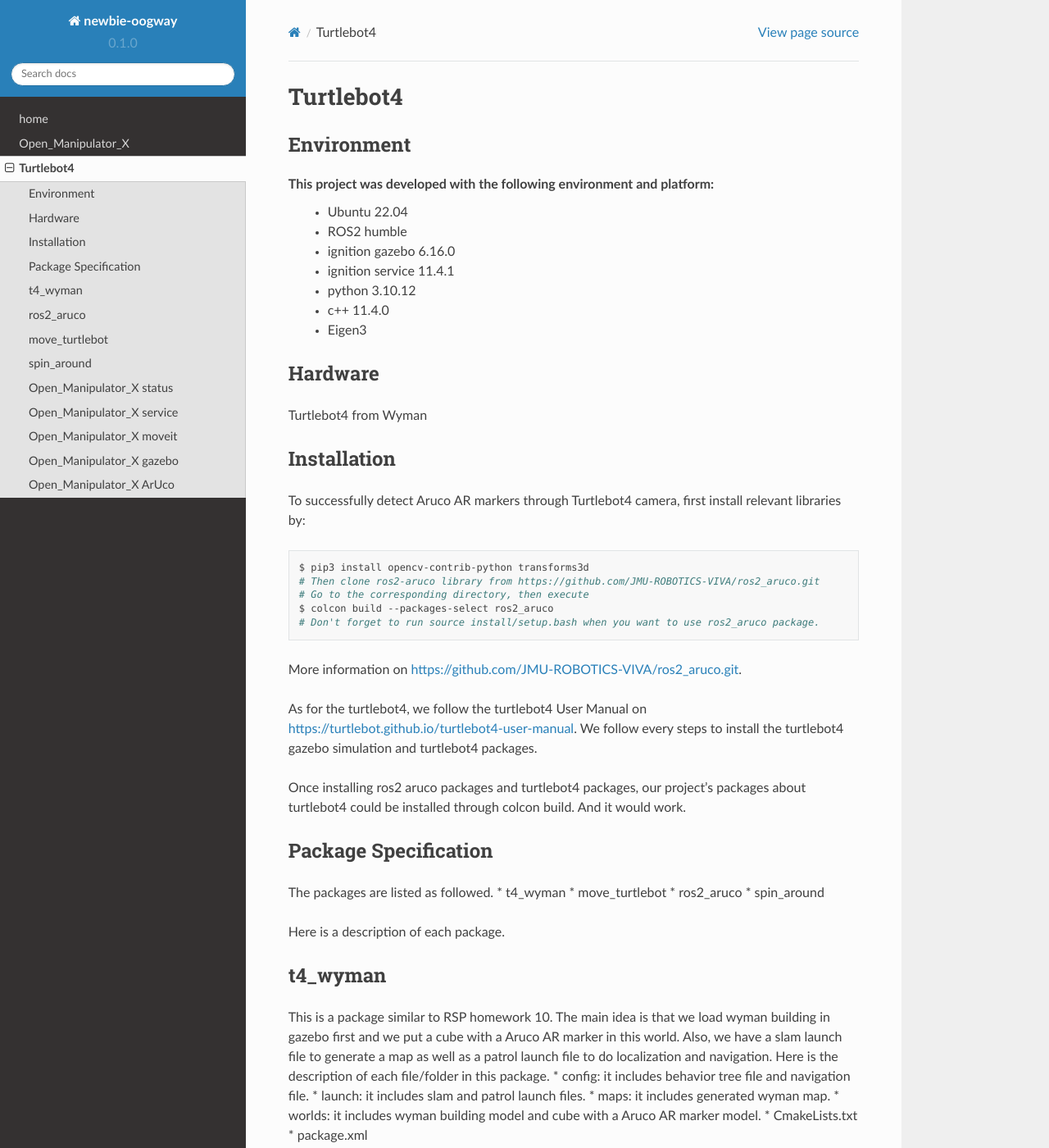
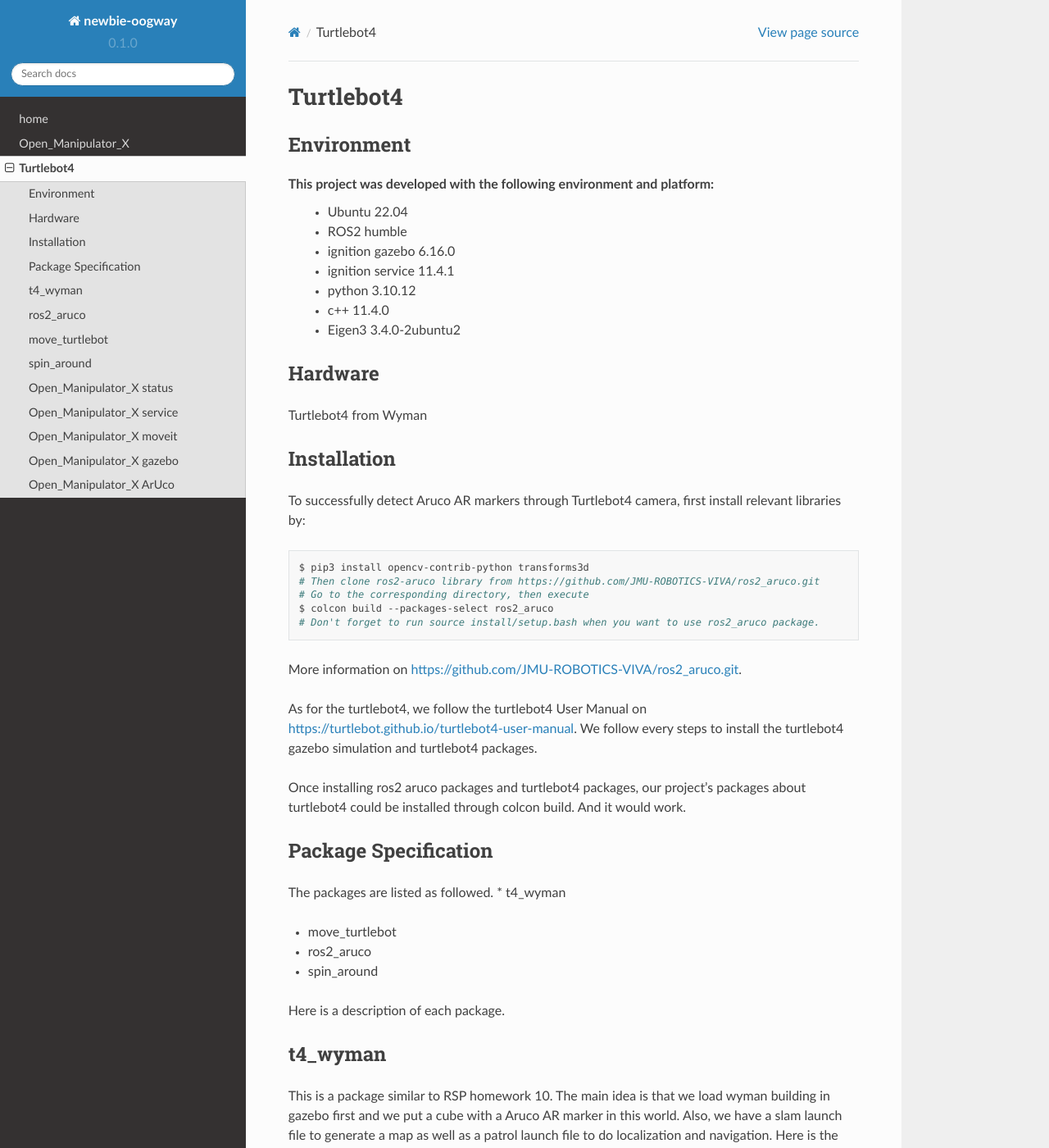
Before and after one commit to stevenleon99/Newbie_Oogway, a Sphinx documentation site: the page built from docs/source/turtlebot4.rst, in a window 1280 px wide and 1400 px high. Shown: the whole window at 82% size. Built offline with Sphinx 7.4.7 and the Read the Docs theme 2.0.0, drawn with Linux system fonts in a browser that asks for light colours.

Commit message:
Update turtlebot4.rst

```diff
--- a/docs/source/turtlebot4.rst
+++ b/docs/source/turtlebot4.rst
@@ -13,7 +13,7 @@
  * ignition service    11.4.1
  * python              3.10.12
  * c++                 11.4.0
- * Eigen3
+ * Eigen3              3.4.0-2ubuntu2
 
 
 .. _Hardware:
@@ -47,6 +47,7 @@
 
 
 
+
 .. _Package Specification:
 
 Package Specification
@@ -54,8 +55,11 @@
 
 The packages are listed as followed.
 * t4_wyman
+
 * move_turtlebot
+
 * ros2_aruco
+
 * spin_around
 
 
```
